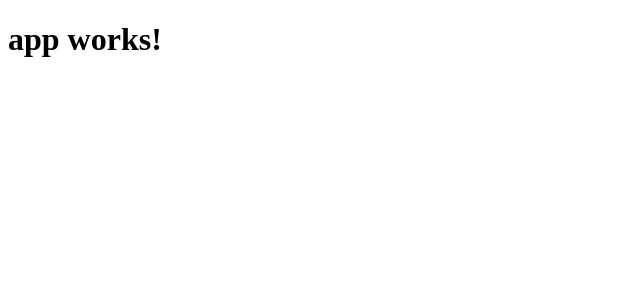
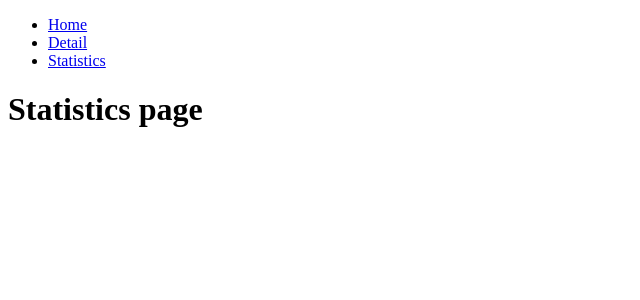
Before and after one commit to MaurodeLyon/Miniproject-internettechnologie, an Angular app in the folder miniOpdracht/: page /statistics in a window 1280 px wide. Shown: the top 300 px of the page, without its empty margins (0-640 px from the left). Built offline with nearby package versions, Linux system fonts and the light colour scheme.

Commit message:
structure

```diff
--- a/miniOpdracht/src/app/app.component.html
+++ b/miniOpdracht/src/app/app.component.html
@@ -1,3 +1,6 @@
-<h1>
-  {{title}}
-</h1>
+<ul>
+  <li><a routerLink="/">Home</a></li>
+  <li><a routerLink="/detail">Detail</a></li>
+  <li><a routerLink="/statistics">Statistics</a></li>
+</ul>
+<router-outlet></router-outlet>
--- a/miniOpdracht/src/app/app.component.ts
+++ b/miniOpdracht/src/app/app.component.ts
@@ -1,4 +1,4 @@
-import { Component } from '@angular/core';
+import {Component} from '@angular/core';
 
 @Component({
   selector: 'app-root',
@@ -6,5 +6,4 @@ import { Component } from '@angular/core';
   styleUrls: ['./app.component.css']
 })
 export class AppComponent {
-  title = 'app works!';
 }
--- /dev/null
+++ b/miniOpdracht/src/app/app.routing.ts
@@ -0,0 +1,23 @@
+import {ModuleWithProviders} from '@angular/core';
+import {Routes, RouterModule} from '@angular/router';
+
+import {HomeComponent} from './components/home.component';
+import {DetailComponent} from './components/detail.component';
+import {StatisticsComponent} from './components/statistics.component';
+
+const appRoutes: Routes = [
+  {
+    path: '',
+    component: HomeComponent
+  },
+  {
+    path: 'detail',
+    component: DetailComponent
+  },
+  {
+    path: 'statistics',
+    component: StatisticsComponent
+  }
+]
+
+export const routing: ModuleWithProviders = RouterModule.forRoot(appRoutes);
--- /dev/null
+++ b/miniOpdracht/src/app/components/detail.component.ts
@@ -0,0 +1,10 @@
+import {Component} from '@angular/core';
+
+@Component({
+  selector: 'detail',
+  template: `<h1>Detail page</h1>`
+})
+
+export class DetailComponent {
+
+}
--- /dev/null
+++ b/miniOpdracht/src/app/components/home.component.ts
@@ -0,0 +1,10 @@
+import {Component} from '@angular/core';
+
+@Component({
+  selector: 'home',
+  template: `<h1>Home page</h1>`
+})
+
+export class HomeComponent {
+
+}
--- /dev/null
+++ b/miniOpdracht/src/app/components/statistics.component.ts
@@ -0,0 +1,10 @@
+import {Component} from '@angular/core';
+
+@Component({
+  selector: 'statistics',
+  template: `<h1>Statistics page</h1>`
+})
+
+export class StatisticsComponent {
+
+}
```
Also changed, not shown: miniOpdracht/src/app/app.module.ts (+13 -14 lines).
